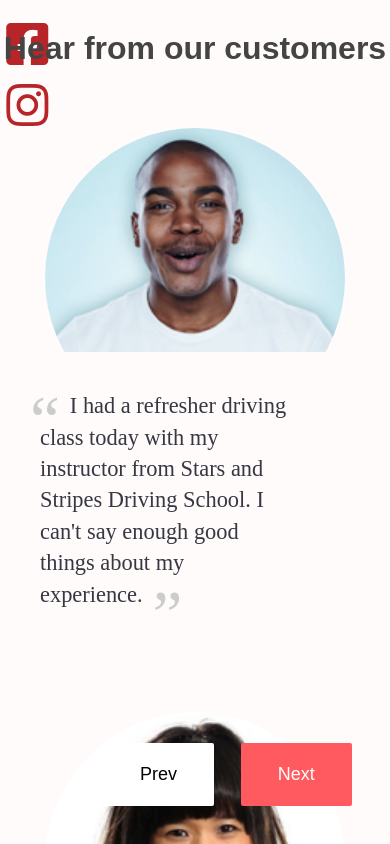
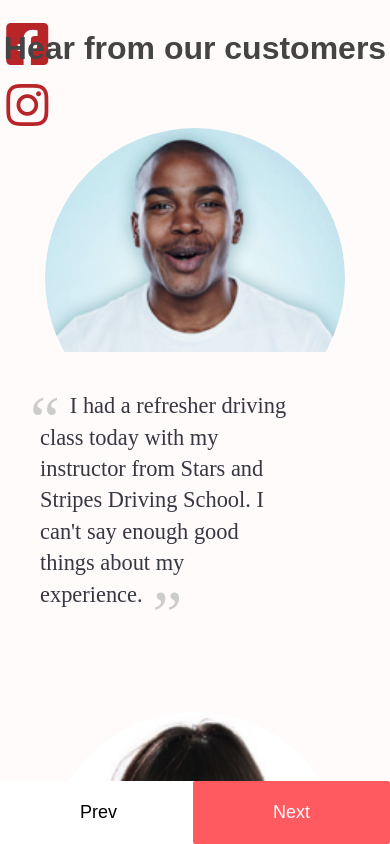
Before and after one commit to ijh5005/starsandstripesdrivingschool, a React (Create React App) app: page /page/review in a window 390 px wide. Shown: the top 844 px of the page. Built offline with nearby package versions, Linux system fonts and the light colour scheme; the HTML template or start-up script is replaced by a standard one; a web font is replaced by a local one.

Commit message:
classname fixes, next and prev move

```diff
--- a/src/components/Footer/index.js
+++ b/src/components/Footer/index.js
@@ -5,10 +5,10 @@ import "./index.css";
 let Footer = () => {
   return (<nav id="footer">
     <a href="https://www.facebook.com/Stars-Stripes-Driving-School-1003649293357761/">
-      <i class="fab fa-instagram"></i>
+      <i className="fab fa-instagram"></i>
     </a>
     <a href="https://www.instagram.com/starsandstripesdrivingschool/">
-      <i class="fab fa-facebook-square"></i>
+      <i className="fab fa-facebook-square"></i>
     </a>
   </nav>);
 };
--- a/src/components/HomePage/LeftSide/Bottom/index.js
+++ b/src/components/HomePage/LeftSide/Bottom/index.js
@@ -12,7 +12,7 @@ const Bottom = () => {
     <div id="bottom" className="hideBeforeFadeIn hideBeforeFadeInSetup">
       <p id="title">Stars & Stripes Driving School</p>
       <p className="minitext">The best school in Philadelphia <span id="flag">&#9873;</span> <br/>Door to Door Lessons</p>
-      <a class="phone" href="tel:267-262-1196">
+      <a className="phone" href="tel:267-262-1196">
         <p className="minitext phoneLink">(267) 262 - 1196</p>
       </a>
       <Link to={'/page/service'}>
--- a/src/components/NextBtn/index.css
+++ b/src/components/NextBtn/index.css
@@ -34,7 +34,11 @@
 
 /* Medium devices (landscape tablets, 768px and up) */
 @media only screen and (max-width: 768px) {
-
+  .nextBtn {
+    bottom: 0;
+    right: 0;
+    width: 50vw;
+  }
 }
 
 /* Large devices (laptops/desktops, 992px and up) */
--- a/src/components/PreviousBtn/index.css
+++ b/src/components/PreviousBtn/index.css
@@ -34,7 +34,11 @@
 
 /* Medium devices (landscape tablets, 768px and up) */
 @media only screen and (max-width: 768px) {
-
+	.prevBtn {
+		bottom: 0;
+		left: 0;
+		width: 50vw;
+	}
 }
 
 /* Large devices (laptops/desktops, 992px and up) */
--- a/src/components/ReviewPage/Testimonial/index.js
+++ b/src/components/ReviewPage/Testimonial/index.js
@@ -7,14 +7,14 @@ const Testimonial = (props) => {
 
     <div className="reviewContainer">
       <div style={{background:`url(${props.img})`, backgroundRepeat: 'no-repeat', backgroundSize: 'cover'}} className="profile"> </div>
-      <blockquote><p class="quotation">
+      <blockquote><p className="quotation">
         I had a refresher driving class today with my instructor from Stars and Stripes Driving School.  I can't say enough good things about my experience.</p>
       </blockquote>
     </div>
 
     <div className="reviewContainer">
       <div style={{background:`url(${props.img2})`,backgroundRepeat: 'no-repeat', backgroundSize: 'cover'}} className="profile2"> </div>
-      <blockquote><p class="review2">
+      <blockquote><p className="review2">
         As a parent, insuring that my child becomes a defensive, competent driver is extremely important to me.   I am so grateful to have found this driving school!!.</p>
       </blockquote>
     </div>
--- a/src/components/ServicePage/Details/Detail/index.js
+++ b/src/components/ServicePage/Details/Detail/index.js
@@ -13,7 +13,7 @@ const Detail = ({content, index}) => {
       </ul>
     </div>
   </div>);
-  const img = (<div class="detailSide detailSideImg img">
+  const img = (<div className="detailSide detailSideImg img">
     <img className="detailImg" src={content.img}/>
   </div>)
   return (<div className="detailComponent">
--- a/src/components/SocialMediaBar/index.js
+++ b/src/components/SocialMediaBar/index.js
@@ -6,10 +6,10 @@ let SocialMediaBar = () => {
   return (<div id="socialMediaBar">
     <div id="socialMediaIcons">
       <a href="https://www.facebook.com/Stars-Stripes-Driving-School-1003649293357761/" target="_blank">
-        <i id="facebookIcon" class="fab fa-facebook-square"></i>
+        <i id="facebookIcon" className="fab fa-facebook-square"></i>
       </a>
       <a href="https://www.instagram.com/starsandstripesdrivingschool/" target="_blank">
-        <i id="instagramIcon" class="fab fa-instagram"></i>
+        <i id="instagramIcon" className="fab fa-instagram"></i>
       </a>
     </div>
   </div>);
```
